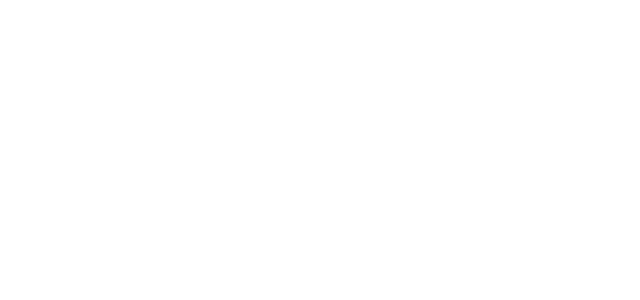
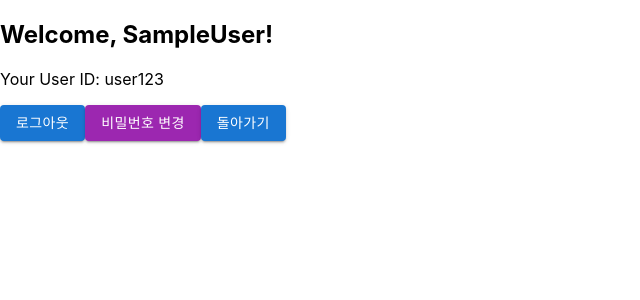
Before and after one commit to MOGAKO-ide/mogako_flag_front, a React (Create React App) app: page /mypage in a window 1280 px wide. Before the commit this address had no page. Shown: the top 300 px of the page, without its empty margins (0-640 px from the left). Built offline with nearby package versions, Linux system fonts and the light colour scheme.

Commit message:
단계선택화면 추가, 주석추가, App.js와 index.js 역할 명확히 구분

```diff
--- a/src/App.js
+++ b/src/App.js
@@ -1,19 +1,32 @@
 import React from 'react';
-import { BrowserRouter as Router, Route, Switch } from 'react-router-dom';
+import { BrowserRouter as Router, Routes, Route } from 'react-router-dom';
 import Login from './Login';
 import MyPage from './MyPage';
 import ChangePasswordPage from './ChangePasswordPage';
+import ChooseStage from './ChooseStage';
 
 function App() {
   return (
     <Router>
-      <Switch>
-        <Route path="/" exact component={Login} />
-        <Route path="/mypage" exact component={MyPage} />
-        <Route path="/changepassword" exact component={ChangePasswordPage} />
-      </Switch>
+      <Routes>
+        <Route path="/" element={<Login />} />
+        <Route path="/mypage" element={<MyPage
+          username="SampleUser"
+          userId="user123"
+          onLogout={() => console.log("Logout clicked!")}
+        />} />
+        <Route path="/changepassword" element={<ChangePasswordPage
+          onChangePassword={(current, newPass) => console.log(`Change from ${current} to ${newPass}`)}
+        />} />
+        <Route path="/choosestage" element={<ChooseStage
+          username="SampleUser"
+        />} />
+      </Routes>
     </Router>
   );
 }
 
 export default App;
+
+
+// 애플리케이션의 주요 구조와 라우팅을 담당
--- a/src/ChangePasswordPage.js
+++ b/src/ChangePasswordPage.js
@@ -18,7 +18,7 @@
   };
 
   const handleCancel = () => {
-    navigate('/'); // 추후 루트 홈페이지 변경되면 mypage로 경로 추가해야함
+    navigate('/mypage');
   };
 
   return (
--- /dev/null
+++ b/src/ChooseStage.js
@@ -0,0 +1,41 @@
+import React from 'react';
+import Button from '@mui/material/Button';
+import { useNavigate } from 'react-router-dom';
+
+function ChooseStage({ username }) {
+  const navigate = useNavigate();
+
+  const handleStageClick = () => {
+    // 추후 단계 내부 화면 구현 시 해당 경로로 수정 필요
+    navigate('/mypage');
+  };
+
+  return (
+    <div className="choose-stage-container">
+      <div className="user-info-box">
+        <span>{username}</span>
+        <Button variant="contained" onClick={() => navigate('/mypage')}>
+          My Page
+        </Button>
+      </div>
+
+      <div className="stages">
+        {['Stage 1', 'Stage 2', 'Stage 3', 'Stage 4'].map((stage, index) => (
+          <Button
+            key={index}
+            variant="contained"
+            style={{ width: '200px', height: '400px', margin: '10px' }}
+            onClick={handleStageClick}
+          >
+            {/* 이 부분에서 국기 이미지와 나라 이름을 추가/수정하실 수 있습니다. */}
+            <img src="path_to_flag_image" alt="Flag" style={{ width: '100px', height: '100px' }} />
+            <div>{stage}</div>
+            <div>진행도: XX%</div>
+          </Button>
+        ))}
+      </div>
+    </div>
+  );
+}
+
+export default ChooseStage;
--- a/src/Login.js
+++ b/src/Login.js
@@ -12,7 +12,7 @@
 import LockOutlinedIcon from '@mui/icons-material/LockOutlined';
 import Typography from '@mui/material/Typography';
 import { createTheme, ThemeProvider } from '@mui/material/styles';
-
+import { useNavigate } from 'react-router-dom';
 
 function Copyright(props) {
   return (
@@ -30,6 +30,8 @@
 const defaultTheme = createTheme();
 
 function Login() {
+  const navigate = useNavigate();
+
   const handleSubmit = (event) => {
     event.preventDefault();
     const data = new FormData(event.currentTarget);
@@ -37,6 +39,9 @@
       email: data.get('email'),
       password: data.get('password'),
     });
+
+    // 로그인 성공 시 단계선택화면으로 이동
+    navigate('/choosestage');
   };
 
   return (
--- a/src/MyPage.js
+++ b/src/MyPage.js
@@ -5,21 +5,42 @@
 function MyPage({ username, userId, onLogout }) {
   const navigate = useNavigate();
 
+
+  // 페이지 이동 핸들러 함수 정의
+  // 반응형 고려하면 별도의 핸들러 함수를 정의하는 방식이 더 유용하고 확장성 좋음
+
+  const handleLogout = () => {
+    // 로그아웃 로직을 처리한 후, 루트 홈페이지(Login)로 이동
+    navigate('/');
+  };
+
   const handleChangePasswordClick = () => {
+    // 비밀번호 변경 버튼 클릭시 비밀번호 변경 페이지 이동
     navigate("/changepassword");
   };
+
+  const handleGoBack = () => {
+    // 돌아가기 버튼 클릭시 단계 선택 화면으로 이동
+    navigate('/choosestage');
+  };
+
+
 
   return (
     <div className="my-page-container">
       <h2>Welcome, {username}!</h2>
       <p>Your User ID: {userId}</p>
 
-      <Button variant="contained" color="primary" onClick={onLogout}>
-        Logout
+      <Button variant="contained" color="primary" onClick={handleLogout}>
+        로그아웃
       </Button>
 
       <Button variant="contained" color="secondary" onClick={handleChangePasswordClick}>
-        Change Password
+        비밀번호 변경
+      </Button>
+
+      <Button variant="contained" onClick={handleGoBack}>
+        돌아가기
       </Button>
     </div>
   );
--- a/src/index.js
+++ b/src/index.js
@@ -1,33 +1,9 @@
 import React from 'react';
 import ReactDOM from 'react-dom';
 import './index.css';
-import { BrowserRouter as Router, Route, Routes } from 'react-router-dom';
-import Login from './Login';
-import MyPage from './MyPage';
-import ChangePasswordPage from './ChangePasswordPage';
+import App from './App';
 import reportWebVitals from './reportWebVitals';
 
-const App = () => {
-  return (
-    <Router>
-      <Routes>
-        <Route path="/" element={<MyPage
-          username="SampleUser"
-          userId="user123"
-          onLogout={() => console.log("Logout clicked!")}
-          onChangePasswordClick={() => console.log("Change Password clicked!")}
-        />} />
-        <Route path="/login" element={<Login />} />
-        <Route path="/changepassword" element={<ChangePasswordPage
-          onChangePassword={(current, newPass) => console.log(`Change from ${current} to ${newPass}`)}
-          onCancel={() => console.log("Cancel clicked!")}
-        />} />
-      </Routes>
-    </Router>
-  );
-}
-
-// Using ReactDOM.createRoot() with Concurrent Mode
 const root = ReactDOM.createRoot(document.getElementById('root'));
 root.render(
   <React.StrictMode>
@@ -36,3 +12,5 @@
 );
 
 reportWebVitals();
+
+// 주로 App 컴포넌트를 렌더링하는 역할
```
